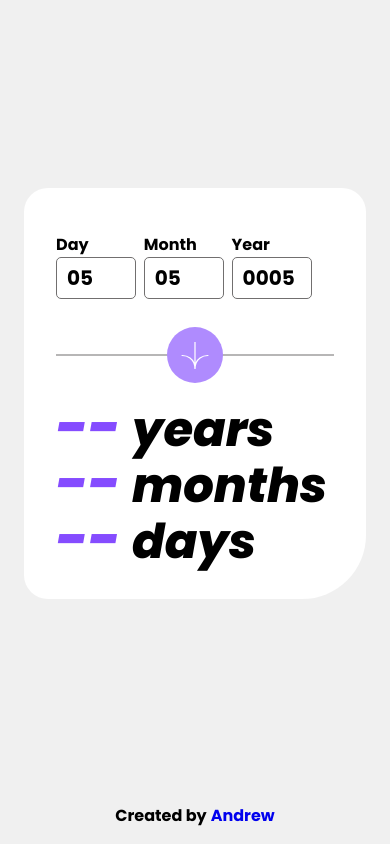
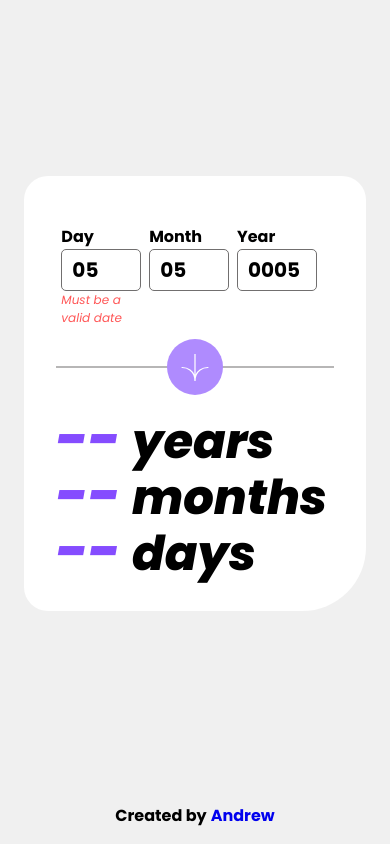
Before and after one commit to andrewfandy/age-calculator-app-main, a plain HTML site: page index.html in a window 390 px wide. Both pictures are taken after typing "5", "5", "5" into the empty fields and a click on the button 195 px from the left and 355 px from the top of the page. Drawn offline with Linux system fonts and the light colour scheme.

Commit message:
Changes some lines

```diff
--- a/app.js
+++ b/app.js
@@ -34,7 +34,7 @@ const inputElements = {
       max: currentDate.getFullYear(),
       errorMsg: {
          emptyError: "This field is required",
-      invalidError: "Must be a valid year",
+         invalidError: "Must be in a past",
          errorDate: "",
       },
    },
@@ -53,32 +53,25 @@ const modifyUserInput = (input, maxlength) => {
    }
 };
 
-// Input Validation, must return true or false
+// Input Validation Area
 const showError = (msg, wrapper) => {
-  console.log(msg, wrapper);
+   const getInputWrapper = document.querySelector(
+      `.input-wrapper.${wrapper.name}`
+   );
+
+   getInputWrapper.style.borderColor = "red";
+   let displayErrorMessage = document.querySelector(
+      `.error-message.${wrapper.name}`
+   );
+
+   if (!displayErrorMessage) {
+      displayErrorMessage = document.createElement("p");
+      displayErrorMessage.classList.add("error-message", `${wrapper.name}`);
+      getInputWrapper.appendChild(displayErrorMessage);
+      displayErrorMessage.textContent = msg;
+   }
    return false;
 };
-const inputValidation = (inputElementObject, inputElement) => {
-  const errorMessages = inputElementObject.errorMsg;
-
-  const getInputWrapper = document.querySelector(
-    `.input-wrapper.${inputElementObject.name}`
-  );
-  let isValid = true;
-
-  if (inputElement.value === "" || inputElement.value === null) {
-    isValid = showError(errorMessages.emptyError, getInputWrapper);
-  }
-
-  const inputValue = parseInt(inputElement.value, 10);
-  // Invalid Day(Must be valid day), Month(Must be valid month), Year(must be in past)
-
-  if (
-    inputValue < inputElementObject.min ||
-    inputValue > inputElementObject.max
-  ) {
-    isValid = showError(errorMessages.invalidError, getInputWrapper);
-  }
 
 // Invalid Date
 const maximumDayOnMonth = () => {
@@ -87,7 +80,38 @@ const inputValidation = (inputElementObject, inputElement) => {
    return new Date(yearValue, monthValue, 0).getDate();
 };
 
-  console.log(maximumDayOnMonth === inputValue);
+// const isEmptyValidation = (inputValue, )
+const inputValidation = (inputElementObject, inputElement) => {
+   const errorMessages = inputElementObject.errorMsg;
+   const getErrorMessage = document.querySelector(
+      `.error-message.${inputElementObject.name}`
+   );
+   const inputValue = parseInt(inputElement.value, 10);
+   let isValid = false;
+
+   if (!inputValue) {
+      showError(errorMessages.emptyError, inputElementObject);
+   } else {
+      if (getErrorMessage) {
+         getErrorMessage.remove();
+      }
+   }
+
+   if (
+      inputValue > inputElementObject.max ||
+      inputValue < inputElementObject.min
+   ) {
+      console.log("olin");
+      showError(errorMessages.invalidError, inputElementObject);
+   }
+
+   if (inputElement.id === "inputDay" && inputValue) {
+      if (inputValue !== maximumDayOnMonth()) {
+         showError(errorMessages.errorDate, inputElementObject);
+      } else {
+         console.log("test");
+      }
+   }
    return isValid;
 };
 
@@ -113,9 +137,7 @@ submit.addEventListener("click", (event) => {
    let isValid = true;
    Object.values(inputElements).forEach((inputElementObject) => {
       const getInputElement = inputElementObject.getElement;
-    if (!inputValidation(inputElementObject, getInputElement)) {
-      isValid = false;
-    }
+      isValid = inputValidation(inputElementObject, getInputElement);
    });
 
    if (isValid) {
--- a/style.css
+++ b/style.css
@@ -1,9 +1,9 @@
-@import url('https://fonts.googleapis.com/css2?family=Poppins:ital,wght@0,700;1,400;1,800&display=swap');
+@import url("https://fonts.googleapis.com/css2?family=Poppins:ital,wght@0,700;1,400;1,800&display=swap");
 * {
    margin: 0;
    padding: 0;
    box-sizing: border-box;
-    font-family: 'Poppins', 'Helvetica', 'Arial', sans-serif;
+   font-family: "Poppins", "Helvetica", "Arial", sans-serif;
 }
 
 body {
@@ -20,7 +20,6 @@ body {
    padding: 2rem;
    border-radius: 1.5rem 1.5rem 4rem 1.5rem;
    background-color: hsl(0, 0%, 100%);
-
 }
 
 .form-input-wrapper {
@@ -30,21 +29,21 @@ body {
 }
 
 .input-wrapper {
-    margin: .75rem 2.5rem .75rem 0;
+   margin: 0.75rem 2.5rem 0.75rem 0;
+   position: relative;
 }
 
 .input-wrapper:nth-child(3) {
    margin-right: 7rem;
 }
 
-
 .input-wrapper input {
    font-size: 32px;
-    padding: .25em .25em .25em .5em;
+   padding: 0.25em 0.25em 0.25em 0.5em;
    max-width: 5em;
    outline: none;
    border: 1px solid hsl(0, 1%, 44%);
-    border-radius: .25em;
+   border-radius: 0.25em;
 }
 
 .input-wrapper input:focus,
@@ -54,16 +53,15 @@ body {
 
 .input-wrapper input,
 .input-wrapper input::-webkit-inner-spin-button,
-.input-wrapper input::-webkit-outer-spin-button{
+.input-wrapper input::-webkit-outer-spin-button {
    -webkit-appearance: none;
    -moz-appearance: textfield;
    appearance: none;
    margin: 0;
 }
 
-
 .submit-area-wrapper {
-    margin : 1rem 0;
+   margin: 1rem 0;
    width: 100%;
 }
 
@@ -78,7 +76,7 @@ body {
    cursor: pointer;
    width: 4rem;
    height: 4rem;
-    border-radius : 50%;
+   border-radius: 50%;
    outline: none;
    border: none;
    background-image: url("/assets/images/icon-arrow.svg");
@@ -87,7 +85,6 @@ body {
    background-position: center center;
    background-repeat: no-repeat;
    transition: background-color 0.2s ease-out;
-
 }
 .btn-wrapper button:hover {
    background-color: hsl(0, 0%, 8%);
@@ -98,7 +95,7 @@ body {
 }
 
 .btn-wrapper button::before {
-    content: '';
+   content: "";
    position: absolute;
    left: 0;
    top: 50%;
@@ -106,10 +103,8 @@ body {
    background-color: hsl(0, 1%, 44%);
    width: 100%; /* Membentang ke kiri dari button */
    transform: translateY(-50%);
-    z-index: -1
+   z-index: -1;
 }
-
-
 
 .text-output {
    font-size: 4rem;
@@ -118,14 +113,17 @@ body {
    line-height: 1em;
 }
 
-
-.text-output.show{
+.text-output.show {
    color: hsl(259, 100%, 65%);
-    font-size : 4.5rem;
+   font-size: 4.5rem;
 }
 
-
-
+.error-message {
+   font-size: 0.75rem;
+   position: absolute;
+   color: hsl(0, 100%, 67%);
+   font-style: italic;
+}
 footer {
    display: flex;
    justify-content: center;
@@ -137,13 +135,12 @@ footer {
 
 footer a {
    text-decoration: none;
-    margin-left: .25em;
+   margin-left: 0.25em;
 }
 
-
-@media screen and (max-width : 790px) {
+@media screen and (max-width: 790px) {
    .input-wrapper {
-        margin: .75rem 2.5vw .75rem 0;
+      margin: 0.75rem 2.5vw 0.75rem 0;
    }
 
    .input-wrapper input {
@@ -153,23 +150,24 @@ footer a {
    .input-wrapper:nth-child(3) {
       margin-right: 3vw;
    }
-    .text-output{
+   .text-output {
       font-size: 3rem;
    }
 
-    .text-output.show{
+   .text-output.show {
       font-size: 3.5rem;
    }
-
 }
 
-
-
-
-@media screen and (max-width : 450px) {
+@media screen and (max-width: 450px) {
+   .submit-area-wrapper {
+      margin-top: 2em;
+   }
+   .form-input-wrapper {
+      justify-content: center;
+   }
    .input-wrapper {
-        margin: .75rem 2vw .75rem 0;
-
+      margin: 1rem 2vw 1rem 0;
    }
 
    .btn-wrapper {
@@ -182,15 +180,14 @@ footer a {
    }
 
    .input-wrapper input {
-        padding: .25em .05em .25em .5em;
+      padding: 0.25em 0.05em 0.25em 0.5em;
       max-width: 4em;
    }
-
 }
 
-@media screen and (max-width : 385px) {
+@media screen and (max-width: 385px) {
    .input-wrapper input {
-        padding: .5em .05em .5em .5em;
+      padding: 0.5em 0.05em 0.5em 0.5em;
       max-width: 4em;
    }
 
@@ -198,12 +195,11 @@ footer a {
       margin: 0;
    }
 
-    .text-output{
+   .text-output {
       font-size: 2rem;
    }
 
-    .text-output.show{
+   .text-output.show {
       font-size: 2.5rem;
    }
-
 }
```
Also changed, not shown: 1 other file. Lines whose indentation alone changed are shown as unchanged.
